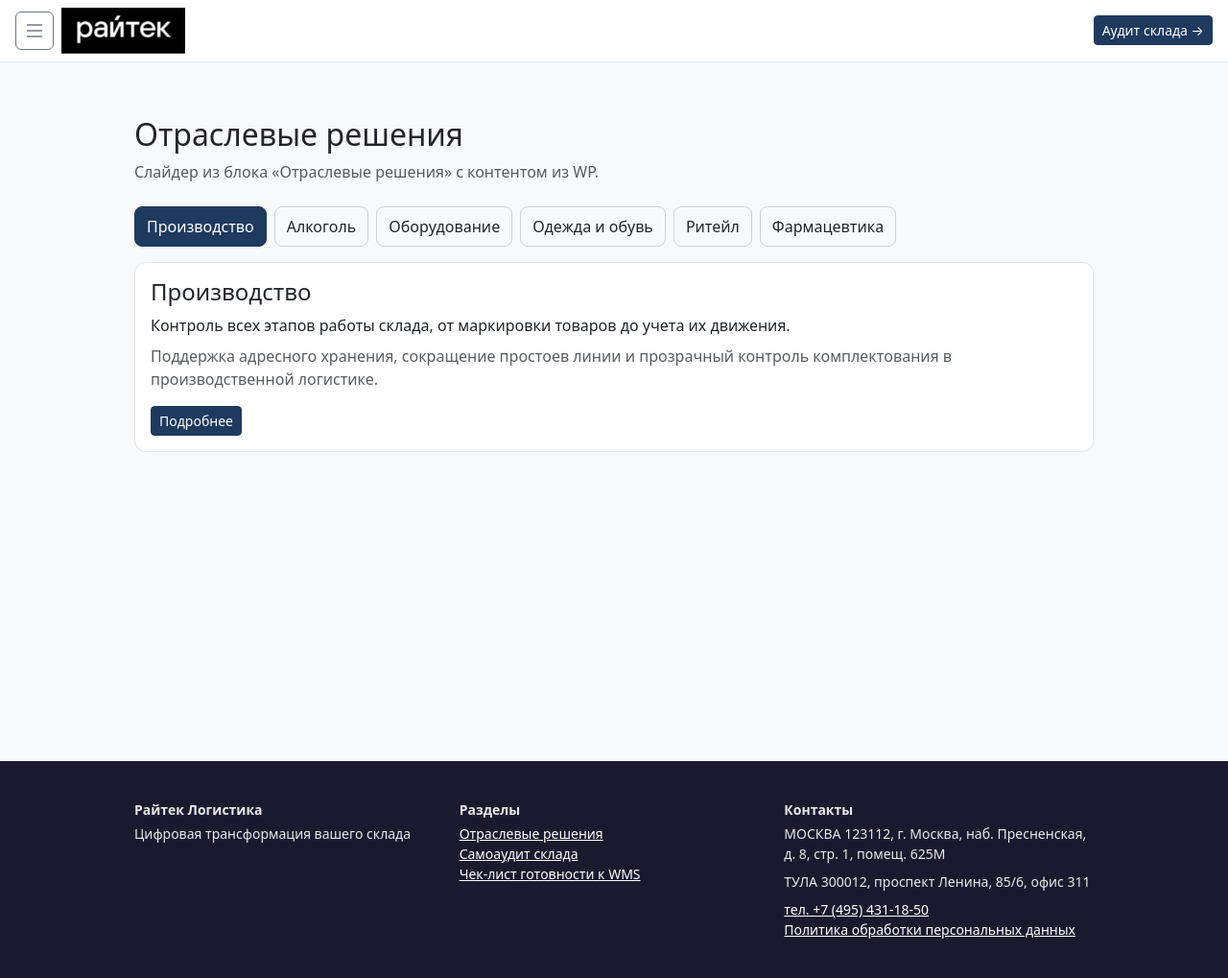
After one commit to mitrist/wh_service, a Django app: page /solutions/ in a window 1280 px wide. The commit adds this page. Shown: the whole page at 96% size. Run offline with Django 5.2, Linux system fonts and the light colour scheme; parts of the project's set-up code (start-up, migrations or seed data) failed here and were passed over.

Commit message:
Migrate WP-inspired homepage and services pages in Django.
Align landing visuals with self-audit style, add service detail pages from markdown content, unify footer contacts, and update CTA policy consent link.

Made-with: Cursor

```diff
--- a/apps/frontend/templates/frontend/includes/full_audit_modal.html
+++ b/apps/frontend/templates/frontend/includes/full_audit_modal.html
@@ -30,6 +30,11 @@
         <div class="modal-footer">
           <button type="button" class="btn btn-outline-secondary" data-bs-dismiss="modal">Отмена</button>
           <button type="submit" id="full-audit-submit" class="btn btn-landing-primary">Отправить</button>
+        </div>
+        <div class="px-3 pb-3">
+          <p class="small mb-0">
+            <strong><a href="/policy/" target="_blank" rel="noopener noreferrer">**Нажимая на кнопку «Отправить», Вы соглашаетесь на обработку персональных данных</a></strong>
+          </p>
         </div>
       </form>
     </div>
--- /dev/null
+++ b/apps/frontend/templates/frontend/includes/wp_site_footer.html
@@ -0,0 +1,23 @@
+<footer class="site-footer-main" style="background:#1A1A2E;color:rgba(255,255,255,.9);padding:2.5rem 1.25rem;">
+  <div class="container" style="max-width:64rem;">
+    <div class="row g-3 small">
+      <div class="col-md-4">
+        <div class="fw-semibold mb-1">Райтек Логистика</div>
+        <div>Цифровая трансформация вашего склада</div>
+      </div>
+      <div class="col-md-4">
+        <div class="fw-semibold mb-1">Разделы</div>
+        <div><a class="text-white" href="{% url 'frontend_solutions' %}">Отраслевые решения</a></div>
+        <div><a class="text-white" href="{% url 'frontend_self_audit_landing' %}">Самоаудит склада</a></div>
+        <div><a class="text-white" href="{% url 'frontend_wms_checklist_landing' %}">Чек-лист готовности к WMS</a></div>
+      </div>
+      <div class="col-md-4">
+        <div class="fw-semibold mb-1">Контакты</div>
+        <div>МОСКВА 123112, г. Москва, наб. Пресненская, д. 8, стр. 1, помещ. 625М</div>
+        <div class="mt-2">ТУЛА 300012, проспект Ленина, 85/6, офис 311</div>
+        <div class="mt-2"><a class="text-white" href="tel:+74954311850">тел. +7 (495) 431-18-50</a></div>
+        <div><a class="text-white" href="/policy/">Политика обработки персональных данных</a></div>
+      </div>
+    </div>
+  </div>
+</footer>
--- /dev/null
+++ b/apps/frontend/templates/frontend/wp_solutions.html
@@ -0,0 +1,64 @@
+{% extends "frontend/base.html" %}
+
+{% block title %}Отраслевые решения | ПЛК{% endblock %}
+{% block meta_description %}Готовые отраслевые решения для производства, ритейла, фармацевтики, алкоголя, одежды и оборудования.{% endblock %}
+
+{% block extra_head %}
+<style>
+  .plk-solutions { padding: 3.5rem 1.25rem; }
+  .solutions__toggler { display: flex; gap: .5rem; flex-wrap: wrap; margin-bottom: 1rem; }
+  .toggle__item { border: 1px solid rgba(0,0,0,.16); padding: .5rem .75rem; border-radius: .5rem; cursor: pointer; }
+  .toggle__item.active { background: #1E3A5F; color: #fff; border-color: #1E3A5F; }
+  .solution__holder { display: none; }
+  .solution__holder.active { display: block; }
+  .solution-card { border: 1px solid rgba(0,0,0,.1); border-radius: .75rem; padding: 1rem; background: #fff; }
+</style>
+{% endblock %}
+
+{% block main_container %}
+<section class="plk-solutions bg-light">
+  <div class="container" style="max-width:64rem;">
+    <h1 class="h2 mb-2">Отраслевые решения</h1>
+    <p class="text-muted mb-4">Слайдер из блока «Отраслевые решения» с контентом из WP.</p>
+    <div class="solutions__toggler">
+      <div class="toggler d-none"></div>
+      {% for item in solutions %}
+        <div class="toggle__item {% if forloop.first %}active{% endif %}" data-item="{{ forloop.counter0 }}">
+          {{ item.title }}
+        </div>
+      {% endfor %}
+    </div>
+    <div class="solutions__wrapper">
+      {% for item in solutions %}
+        <div class="solution__holder {% if forloop.first %}active{% endif %}" id="{{ forloop.counter0 }}">
+          <article class="solution-card">
+            <h2 class="h4 mb-2">{{ item.title }}</h2>
+            <p class="mb-2">{{ item.short }}</p>
+            <p class="text-muted mb-3">{{ item.description }}</p>
+            <a href="{% url 'frontend_solution_detail' slug=item.slug %}" class="btn btn-sm btn-landing-primary">Подробнее</a>
+          </article>
+        </div>
+      {% endfor %}
+    </div>
+  </div>
+</section>
+{% endblock %}
+
+{% block extra_scripts %}
+<script>
+  (function () {
+    const tabs = Array.from(document.querySelectorAll(".toggle__item"));
+    const slides = Array.from(document.querySelectorAll(".solution__holder"));
+    if (!tabs.length || !slides.length) return;
+    const activate = (idx) => {
+      tabs.forEach((tab, i) => tab.classList.toggle("active", i === idx));
+      slides.forEach((slide, i) => slide.classList.toggle("active", i === idx));
+    };
+    tabs.forEach((tab, idx) => tab.addEventListener("click", () => activate(idx)));
+  })();
+</script>
+{% endblock %}
+
+{% block site_footer %}
+{% include "frontend/includes/wp_site_footer.html" %}
+{% endblock %}
--- a/apps/frontend/urls.py
+++ b/apps/frontend/urls.py
@@ -5,6 +5,10 @@ from apps.frontend import views_wms
 
 urlpatterns = [
     path("", views.home, name="frontend_home"),
+    path("services/<slug:slug>/", views.service_detail, name="frontend_service_detail"),
+    path("solutions/", views.solutions, name="frontend_solutions"),
+    path("solutions/<slug:slug>/", views.solution_detail, name="frontend_solution_detail"),
+    path("self-audit/", views.self_audit_landing, name="frontend_self_audit_landing"),
     path("wms-checklist/", views_wms.wms_checklist_landing, name="frontend_wms_checklist_landing"),
     path("wms-checklist/begin/", views_wms.wms_checklist_begin, name="frontend_wms_checklist_begin"),
     path(
--- a/apps/frontend/views.py
+++ b/apps/frontend/views.py
@@ -2,9 +2,11 @@ from __future__ import annotations
 
 import json
 import logging
+from pathlib import Path
 
 from django.conf import settings
 from django.core.mail import send_mail
+from django.http import Http404
 from django.http import JsonResponse
 from django.shortcuts import redirect, render
 from django.views.decorators.http import require_POST
@@ -15,12 +17,143 @@ logger = logging.getLogger(__name__)
 
 _MAX_FULL_AUDIT_NAME = 200
 _MAX_FULL_AUDIT_CONTACT = 500
+_PROJECT_ROOT = Path(__file__).resolve().parents[2]
+_WP_SOLUTIONS = [
+    {
+        "slug": "proizvodstvo",
+        "title": "Производство",
+        "short": "Контроль всех этапов работы склада, от маркировки товаров до учета их движения.",
+        "description": "Поддержка адресного хранения, сокращение простоев линии и прозрачный контроль комплектования в производственной логистике.",
+    },
+    {
+        "slug": "alcogol",
+        "title": "Алкоголь",
+        "short": "Контроль соблюдения правил хранения и транспортировки алкогольной продукции.",
+        "description": "Учет партий и сроков, прослеживаемость и дисциплина складских операций для регламентированной алкогольной продукции.",
+    },
+    {
+        "slug": "oborudovanie",
+        "title": "Оборудование",
+        "short": "Учет и управление движением оборудования на складе.",
+        "description": "Контроль единиц оборудования, статусов и перемещений между зонами хранения и отгрузки.",
+    },
+    {
+        "slug": "odezda-i-obuv",
+        "title": "Одежда и обувь",
+        "short": "Автоматизация учета и обработки размерных сеток, сезонности модельного ряда и других специфических процессов.",
+        "description": "Поддержка размерных матриц, сезонных коллекций и ускоренная комплектация для омниканальных продаж.",
+    },
+    {
+        "slug": "retail",
+        "title": "Ритейл",
+        "short": "Упрощение и оптимизация процессов управления складом и товарным запасом.",
+        "description": "Повышение оборачиваемости, снижение ошибок сборки и быстрая обработка поставок для розничных операций.",
+    },
+    {
+        "slug": "farmacevtika",
+        "title": "Фармацевтика",
+        "short": "Точный учет продукции, включая отслеживание сроков годности, партий и серий товара.",
+        "description": "Серийный учет, FIFO/FEFO и контроль сроков годности для соответствия отраслевым требованиям.",
+    },
+]
+_WP_SOLUTIONS_BY_SLUG = {item["slug"]: item for item in _WP_SOLUTIONS}
+_WP_SERVICES_META = [
+    {"slug": "log_audit", "title": "Логистический аудит склада", "file": "log_audit.md"},
+    {"slug": "avtomatizacziya-skladov-i-wms", "title": "Автоматизация складов и WMS", "file": "avtomatizacziya-skladov-i-wms.md"},
+    {
+        "slug": "tehnicheskoe-soprovozhdenie-i-podderzhka-po",
+        "title": "Техническое сопровождение и поддержка 1С:WMS Логистика. Управление складом",
+        "file": "tehnicheskoe-soprovozhdenie-i-podderzhka-po.md",
+    },
+    {"slug": "konsultacziya-ot-ekspertov", "title": "Консультация от экспертов", "file": "konsultacziya-ot-ekspertov.md"},
+    {"slug": "skladskaya-analitika", "title": "Складская аналитика", "file": "skladskaya-analitika.md"},
+]
+
+
+def _load_service_content(file_name: str) -> dict[str, object]:
+    path = _PROJECT_ROOT / ".cursor" / "uslugi" / file_name
+    raw = path.read_text(encoding="utf-8").strip()
+    lines = [line.strip() for line in raw.splitlines()]
+    non_empty = [line for line in lines if line]
+    title = non_empty[0] if non_empty else file_name
+    body_lines = non_empty[1:] if len(non_empty) > 1 else []
+    return {"title": title, "body_lines": body_lines, "source_file": file_name}
+
+
+def _get_wp_services() -> list[dict[str, object]]:
+    services = []
+    for item in _WP_SERVICES_META:
+        content = _load_service_content(item["file"])
+        services.append(
+            {
+                "slug": item["slug"],
+                "title": item["title"],
+                "body_lines": content["body_lines"],
+                "source_file": content["source_file"],
+            }
+        )
+    return services
 
 
 def home(request):
+    services = _get_wp_services()
     return render(
         request,
-        "frontend/home.html",
+        "frontend/wp_home.html",
+        {
+            "api_base": "/api/v1",
+            "solutions": _WP_SOLUTIONS,
+            "services": services,
+            "canonical_url": request.build_absolute_uri("/"),
+        },
+    )
+
+
+def solutions(request):
+    return render(
+        request,
+        "frontend/wp_solutions.html",
+        {
+            "solutions": _WP_SOLUTIONS,
+            "canonical_url": request.build_absolute_uri("/solutions/"),
+        },
+    )
+
+
+def solution_detail(request, slug: str):
+    solution = _WP_SOLUTIONS_BY_SLUG.get(slug)
+    if not solution:
+        raise Http404("Solution not found")
+    return render(
+        request,
+        "frontend/wp_solution_detail.html",
+        {
+            "solution": solution,
+            "solutions": _WP_SOLUTIONS,
+            "canonical_url": request.build_absolute_uri(f"/solutions/{slug}"),
+        },
+    )
+
+
+def service_detail(request, slug: str):
+    services_by_slug = {item["slug"]: item for item in _get_wp_services()}
+    service = services_by_slug.get(slug)
+    if not service:
+        raise Http404("Service not found")
+    return render(
+        request,
+        "frontend/wp_service_detail.html",
+        {
+            "service": service,
+            "canonical_url": request.build_absolute_uri(f"/services/{slug}/"),
+        },
+    )
+
+
+def self_audit_landing(request):
+    return render(
+        request,
+        "frontend/self_audit_landing.html",
         {
             "api_base": "/api/v1",
         },
```
Also changed, not shown: apps/frontend/templates/frontend/wp_home.html (added, +95 -0 lines), apps/frontend/templates/frontend/wp_service_detail.html (added, +34 -0 lines), apps/frontend/templates/frontend/wp_solution_detail.html (added, +42 -0 lines).
